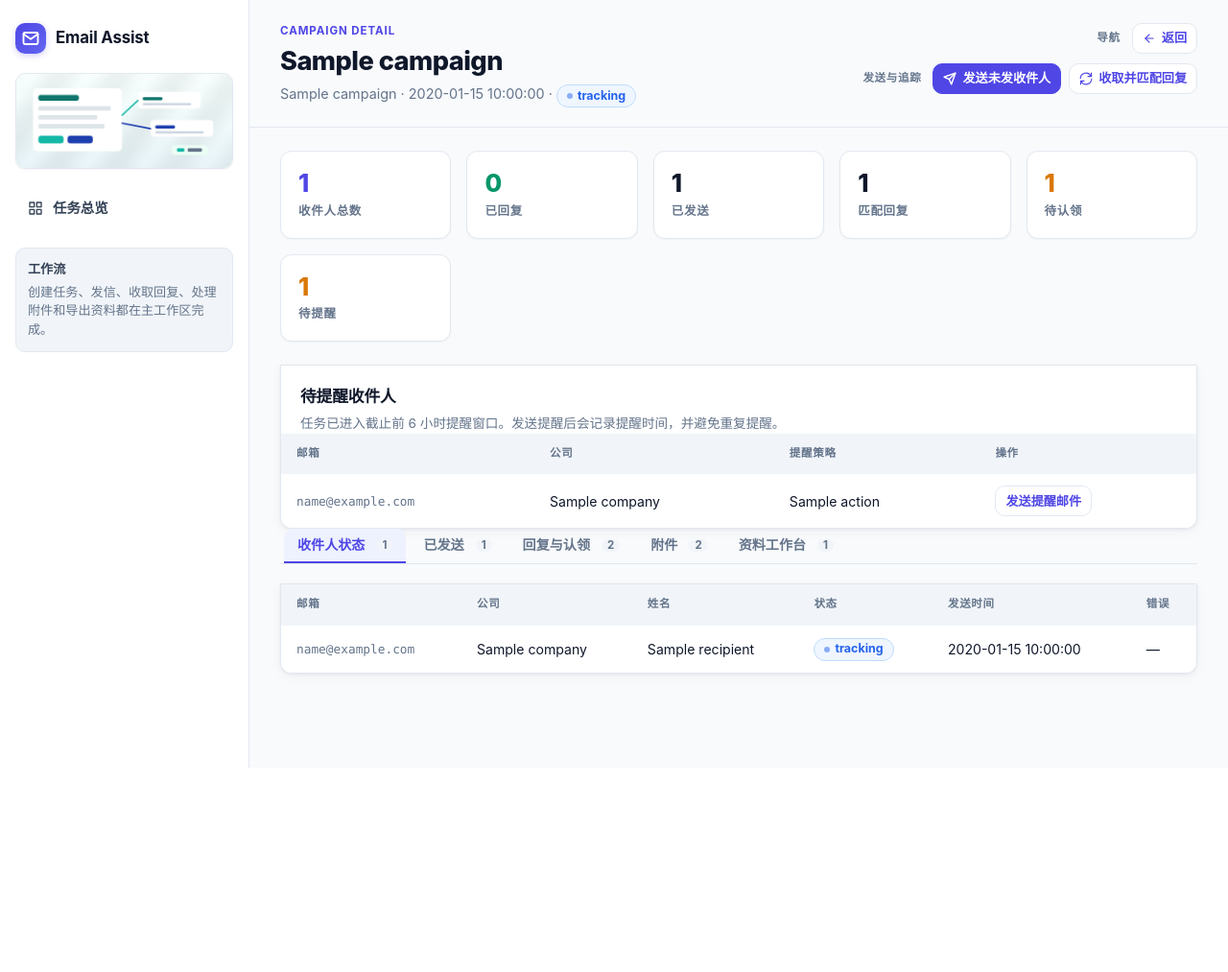
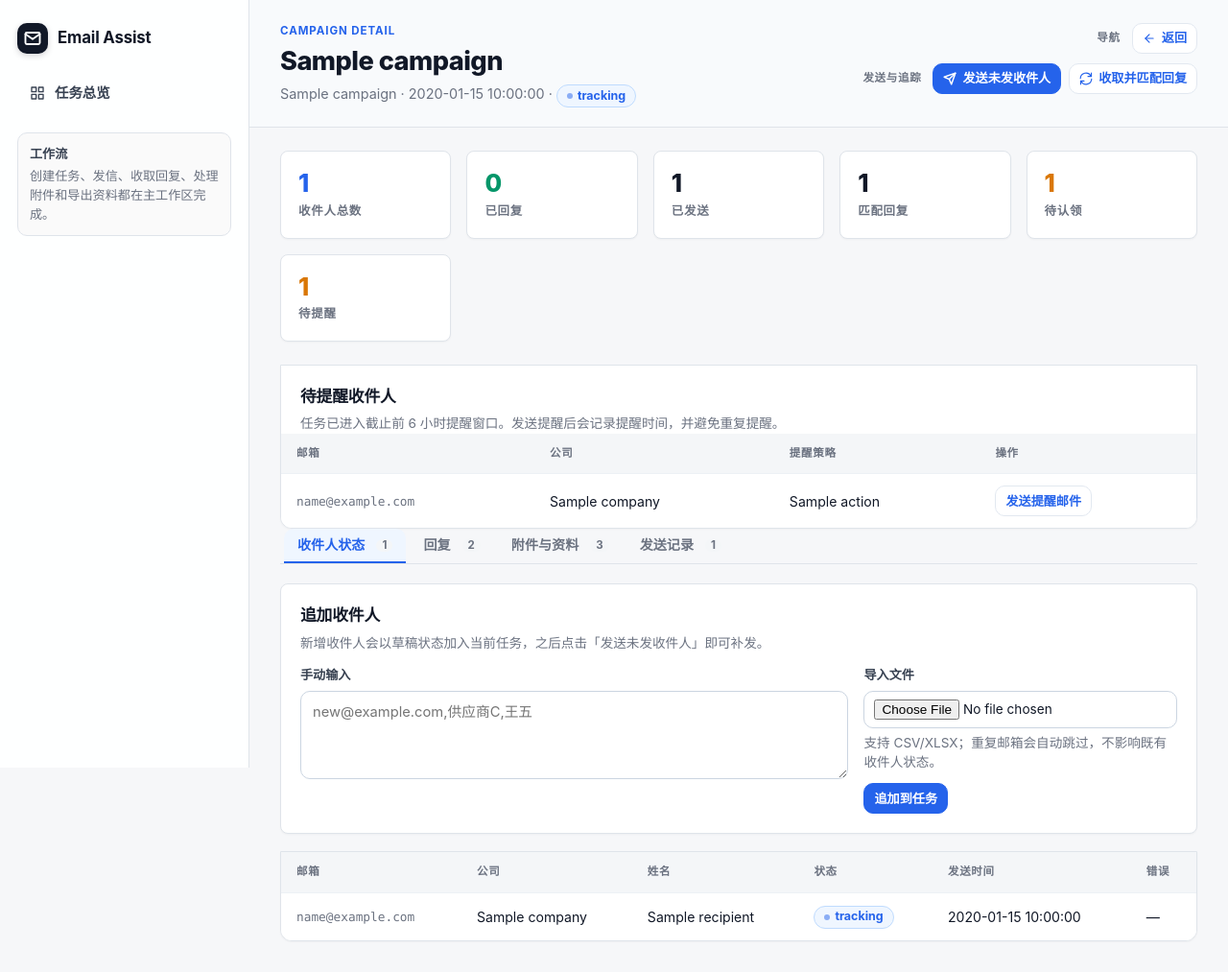
Before and after one commit to HowieWangHe/email-assist, a FastAPI app: template app/templates/campaign_detail.html in a window 1280 px wide. Shown: the whole page at 96% size. Before the commit the page ends 800 px from the top, so only its background shows below. Run offline with FastAPI, Linux system fonts and the light colour scheme; the template is opened without the code that fills it: most values are stand-ins (such as "Sample title", 1, 10 or a date in 2020).

Commit message:
improve local file workflow and recipients

```diff
--- a/app/static/app.css
+++ b/app/static/app.css
@@ -1,15 +1,15 @@
 :root {
-  --bg: #f8fafc;
+  --bg: #f6f7f9;
   --panel: #ffffff;
-  --panel-strong: #f1f5f9;
-  --line: #e2e8f0;
-  --line-light: #f1f5f9;
-  --text: #0f172a;
-  --text-secondary: #334155;
-  --muted: #64748b;
-  --primary: #4f46e5;
-  --primary-strong: #4338ca;
-  --primary-soft: #eef2ff;
+  --panel-strong: #f4f6f8;
+  --line: #dfe4ea;
+  --line-light: #edf1f5;
+  --text: #111827;
+  --text-secondary: #374151;
+  --muted: #6b7280;
+  --primary: #2563eb;
+  --primary-strong: #1d4ed8;
+  --primary-soft: #eff6ff;
   --blue: #2563eb;
   --blue-soft: #eff6ff;
   --danger: #dc2626;
@@ -18,9 +18,9 @@
   --success-soft: #ecfdf5;
   --warning: #d97706;
   --warning-soft: #fffbeb;
-  --shadow-sm: 0 1px 2px rgba(15, 23, 42, .04);
-  --shadow: 0 1px 3px rgba(15, 23, 42, .06), 0 4px 12px rgba(15, 23, 42, .04);
-  --shadow-lg: 0 4px 6px rgba(15, 23, 42, .03), 0 12px 24px rgba(15, 23, 42, .06);
+  --shadow-sm: 0 1px 2px rgba(17, 24, 39, .035);
+  --shadow: 0 1px 3px rgba(17, 24, 39, .055), 0 10px 24px rgba(17, 24, 39, .045);
+  --shadow-lg: 0 12px 32px rgba(17, 24, 39, .12);
   --radius-sm: 6px;
   --radius: 10px;
   --radius-lg: 12px;
@@ -54,9 +54,9 @@ a:hover { color: var(--primary-strong); }
 
 /* Sidebar */
 .side-rail {
-  padding: 24px 16px;
+  padding: 24px 18px;
   border-right: 1px solid var(--line);
-  background: var(--panel);
+  background: rgba(255, 255, 255, .9);
   display: flex;
   flex-direction: column;
   gap: 20px;
@@ -82,8 +82,8 @@ a:hover { color: var(--primary-strong); }
   place-items: center;
   border-radius: var(--radius);
   color: #fff;
-  background: linear-gradient(135deg, var(--primary) 0%, #6366f1 100%);
-  box-shadow: 0 2px 6px rgba(79, 70, 229, .25);
+  background: var(--text);
+  box-shadow: 0 2px 6px rgba(17, 24, 39, .18);
 }
 
 .side-visual {
@@ -97,7 +97,7 @@ a:hover { color: var(--primary-strong); }
   padding: 12px;
   border: 1px solid var(--line);
   border-radius: var(--radius);
-  background: var(--panel-strong);
+  background: #fafafa;
   color: var(--muted);
   font-size: .82rem;
   line-height: 1.5;
@@ -143,7 +143,7 @@ a:hover { color: var(--primary-strong); }
 /* Content */
 .content {
   padding: 32px;
-  max-width: 1280px;
+  max-width: 1360px;
 }
 
 .page-header {
@@ -221,13 +221,14 @@ h2 {
 .panel {
   background: var(--panel);
   border: 1px solid var(--line);
-  border-radius: var(--radius-lg);
-  box-shadow: var(--shadow);
-  transition: box-shadow .2s ease, transform .2s ease;
+  border-radius: 8px;
+  box-shadow: var(--shadow-sm);
+  transition: border-color .2s ease, box-shadow .2s ease;
 }
 
 .panel:hover {
-  box-shadow: var(--shadow-lg);
+  border-color: #cbd5e1;
+  box-shadow: var(--shadow);
 }
 
 .panel-pad { padding: 20px; }
@@ -592,6 +593,19 @@ code {
   object-fit: contain;
 }
 
+.preview-table {
+  width: 100%;
+  border-collapse: collapse;
+  font-size: .86rem;
+}
+
+.preview-table th,
+.preview-table td {
+  padding: 9px 10px;
+  border-bottom: 1px solid var(--line-light);
+  text-align: left;
+}
+
 @keyframes modal-in {
   from { opacity: 0; transform: scale(.96); }
   to { opacity: 1; transform: scale(1); }
@@ -675,7 +689,7 @@ code {
 .stat-card {
   background: var(--panel);
   border: 1px solid var(--line);
-  border-radius: var(--radius-lg);
+  border-radius: 8px;
   padding: 18px;
   box-shadow: var(--shadow-sm);
   transition: box-shadow .2s ease, transform .2s ease;
@@ -683,7 +697,6 @@ code {
 
 .stat-card:hover {
   box-shadow: var(--shadow);
-  transform: translateY(-1px);
 }
 
 .stat-value {
@@ -773,6 +786,30 @@ code {
   gap: 6px;
 }
 
+.compact-form-panel {
+  margin-bottom: 18px;
+}
+
+.inline-head {
+  padding: 0;
+  margin-bottom: 14px;
+}
+
+.append-grid {
+  display: grid;
+  grid-template-columns: minmax(0, 1.4fr) minmax(240px, .8fr);
+  gap: 16px;
+  align-items: start;
+}
+
+.append-grid textarea {
+  min-height: 92px;
+}
+
+.data-workbench {
+  margin-top: 20px;
+}
+
 .workflow-grid {
   display: grid;
   grid-template-columns: repeat(3, minmax(0, 1fr));
@@ -782,7 +819,7 @@ code {
 
 .workflow-step {
   border: 1px solid var(--line);
-  border-radius: var(--radius);
+  border-radius: 8px;
   background: #fff;
   padding: 16px;
   display: grid;
@@ -840,6 +877,7 @@ code {
   .detail-actions { align-items: stretch; }
   .action-group { justify-content: flex-start; }
   .grid-3, .form-grid { grid-template-columns: 1fr; }
+  .append-grid { grid-template-columns: 1fr; }
   .content { padding: 20px; }
   .page-header { flex-direction: column; }
   .sticky-header { margin: -20px -20px 20px; padding: 20px; }
--- a/app/templates/_layout.html
+++ b/app/templates/_layout.html
@@ -4,7 +4,7 @@
     <meta charset="utf-8">
     <meta name="viewport" content="width=device-width, initial-scale=1">
     <title>{% block title %}Email Assist{% endblock %}</title>
-    <link rel="stylesheet" href="/static/app.css">
+    <link rel="stylesheet" href="/static/app.css?v=20260507">
     {% block extra_head %}{% endblock %}
   </head>
   <body>
@@ -43,7 +43,7 @@
       </div>
     </div>
 
-    <script src="/static/app.js"></script>
+    <script src="/static/app.js?v=20260507"></script>
     {% block extra_script %}{% endblock %}
   </body>
 </html>
--- a/app/templates/_sidebar.html
+++ b/app/templates/_sidebar.html
@@ -5,7 +5,6 @@
     </span>
     <span>Email Assist</span>
   </div>
-  <img class="side-visual" src="/static/mail-workflow.png" alt="邮件调研流程示意图">
   <nav class="nav-list">
     <a class="nav-link" href="/" data-nav="/">
       <svg width="16" height="16" viewBox="0 0 24 24" fill="none" stroke="currentColor" stroke-width="2" stroke-linecap="round" stroke-linejoin="round"><rect x="3" y="3" width="7" height="7"/><rect x="14" y="3" width="7" height="7"/><rect x="14" y="14" width="7" height="7"/><rect x="3" y="14" width="7" height="7"/></svg>
--- a/app/templates/campaign_detail.html
+++ b/app/templates/campaign_detail.html
@@ -103,13 +103,35 @@
       收件人状态
       <span style="margin-left:6px;padding:1px 6px;border-radius:999px;background:var(--panel-strong);font-size:.72rem;color:var(--muted)">{{ recipients | length }}</span>
     </button>
-    <button class="tab" data-tab="sent">已发送 <span style="margin-left:6px;padding:1px 6px;border-radius:999px;background:var(--panel-strong);font-size:.72rem;color:var(--muted)">{{ sent_messages | length }}</span></button>
-    <button class="tab" data-tab="replies">回复与认领 <span style="margin-left:6px;padding:1px 6px;border-radius:999px;background:var(--panel-strong);font-size:.72rem;color:var(--muted)">{{ received_messages | length + review_messages | length }}</span></button>
-    <button class="tab" data-tab="attachments">附件 <span style="margin-left:6px;padding:1px 6px;border-radius:999px;background:var(--panel-strong);font-size:.72rem;color:var(--muted)">{{ attachments | length + received_attachments | length }}</span></button>
-    <button class="tab" data-tab="workspace">资料工作台 <span style="margin-left:6px;padding:1px 6px;border-radius:999px;background:var(--panel-strong);font-size:.72rem;color:var(--muted)">{{ extraction_records | length }}</span></button>
+    <button class="tab" data-tab="replies">回复 <span style="margin-left:6px;padding:1px 6px;border-radius:999px;background:var(--panel-strong);font-size:.72rem;color:var(--muted)">{{ received_messages | length + review_messages | length }}</span></button>
+    <button class="tab" data-tab="attachments">附件与资料 <span style="margin-left:6px;padding:1px 6px;border-radius:999px;background:var(--panel-strong);font-size:.72rem;color:var(--muted)">{{ (attachments | length) + (received_attachments | length) + (extraction_records | length) }}</span></button>
+    <button class="tab" data-tab="sent">发送记录 <span style="margin-left:6px;padding:1px 6px;border-radius:999px;background:var(--panel-strong);font-size:.72rem;color:var(--muted)">{{ sent_messages | length }}</span></button>
   </div>
 
   <div class="tab-panel is-active" data-tab-panel="recipients">
+    {% if campaign.status != "archived" %}
+    <section class="panel panel-pad compact-form-panel">
+      <div class="section-head inline-head">
+        <div>
+          <h2>追加收件人</h2>
+          <p class="hint">新增收件人会以草稿状态加入当前任务，之后点击「发送未发收件人」即可补发。</p>
+        </div>
+      </div>
+      <form id="append-recipients-form" method="post" action="/campaigns/{{ campaign.id }}/recipients" enctype="multipart/form-data" class="append-grid">
+        <div>
+          <label for="append-recipients-text">手动输入</label>
+          <textarea id="append-recipients-text" name="recipients_text" placeholder="new@example.com,供应商C,王五"></textarea>
+        </div>
+        <div>
+          <label for="append-recipients-file">导入文件</label>
+          <input id="append-recipients-file" name="recipients_file" type="file" accept=".csv,.xlsx,text/csv,application/vnd.openxmlformats-officedocument.spreadsheetml.sheet">
+          <p class="hint">支持 CSV/XLSX；重复邮箱会自动跳过，不影响既有收件人状态。</p>
+          <button type="submit" class="small" style="margin-top:12px">追加到任务</button>
+        </div>
+      </form>
+    </section>
+    {% endif %}
+
     <section class="panel table-wrap">
       <table>
         <thead>
@@ -176,7 +198,7 @@
             <td>
               <div class="file-actions">
                 <button class="secondary small preview-message" type="button" data-message-id="{{ message.id }}">预览正文</button>
-                <button class="secondary small reveal-message" type="button" data-message-id="{{ message.id }}">访达</button>
+                <button class="secondary small open-message" type="button" data-message-id="{{ message.id }}">本地打开</button>
               </div>
             </td>
           </tr>
@@ -235,9 +257,8 @@
             <td><span class="status-pill" style="font-size:.72rem">{{ attachment.content_type }}</span></td>
             <td>
               <div class="file-actions">
-                <button class="secondary small preview-file" type="button" data-preview-url="/api/campaigns/{{ campaign.id }}/campaign-attachments/{{ attachment.id }}/preview" data-download-url="/api/campaigns/{{ campaign.id }}/campaign-attachments/{{ attachment.id }}/download" data-title="{{ attachment.filename }}">预览</button>
-                <a class="button secondary small" href="/api/campaigns/{{ campaign.id }}/campaign-attachments/{{ attachment.id }}/download">下载</a>
-                <button class="secondary small reveal-file" type="button" data-reveal-url="/api/campaigns/{{ campaign.id }}/campaign-attachments/{{ attachment.id }}/reveal">访达</button>
+                <button class="secondary small preview-file" type="button" data-preview-url="/api/campaigns/{{ campaign.id }}/campaign-attachments/{{ attachment.id }}/preview" data-view-url="/api/campaigns/{{ campaign.id }}/campaign-attachments/{{ attachment.id }}/view" data-title="{{ attachment.filename }}">预览</button>
+                <button class="secondary small open-file" type="button" data-open-url="/api/campaigns/{{ campaign.id }}/campaign-attachments/{{ attachment.id }}/open">本地打开</button>
               </div>
             </td>
           </tr>
@@ -263,9 +284,8 @@
             <td><span class="status-pill" style="font-size:.72rem">{{ attachment.content_type }}</span></td>
             <td>
               <div class="file-actions">
-                <button class="secondary small preview-file" type="button" data-preview-url="/api/campaigns/{{ campaign.id }}/received-attachments/{{ attachment.id }}/preview" data-download-url="/api/campaigns/{{ campaign.id }}/received-attachments/{{ attachment.id }}/download" data-title="{{ attachment.filename }}">预览</button>
-                <a class="button secondary small" href="/api/campaigns/{{ campaign.id }}/received-attachments/{{ attachment.id }}/download">下载</a>
-                <button class="secondary small reveal-file" type="button" data-reveal-url="/api/campaigns/{{ campaign.id }}/received-attachments/{{ attachment.id }}/reveal">访达</button>
+                <button class="secondary small preview-file" type="button" data-preview-url="/api/campaigns/{{ campaign.id }}/received-attachments/{{ attachment.id }}/preview" data-view-url="/api/campaigns/{{ campaign.id }}/received-attachments/{{ attachment.id }}/view" data-title="{{ attachment.filename }}">预览</button>
+                <button class="secondary small open-file" type="button" data-open-url="/api/campaigns/{{ campaign.id }}/received-attachments/{{ attachment.id }}/open">本地打开</button>
               </div>
             </td>
           </tr>
@@ -279,18 +299,16 @@
         </tbody>
       </table>
     </section>
-  </div>
 
-  <div class="tab-panel" data-tab-panel="workspace">
-    <section class="panel">
+    <section class="panel data-workbench">
       <div class="section-head">
         <h2>资料工作台</h2>
-        <p class="hint">处理对象是已匹配回复中的附件。先用本地规则解析结构化文件，再按需调用 AI 识别图片、PDF、Word 等附件，最后导出 Excel 汇总和 ZIP 资料包。</p>
+        <p class="hint">围绕回复附件做三件事：读取结构化数据、识别复杂附件、生成后续处理资料包。</p>
       </div>
       <div class="workflow-grid">
         <div class="workflow-step">
-          <p class="workflow-step-title">1. 附件解析</p>
-          <p class="workflow-step-desc">对象：全部回复附件。CSV、XLSX、TXT、MD 会在本地读取；不支持的文件会标记为待 AI。</p>
+          <p class="workflow-step-title">解析附件</p>
+          <p class="workflow-step-desc">本地读取 CSV、XLSX、TXT、MD；其他格式会进入待识别状态。</p>
           {% if campaign.status != "archived" %}
           <button id="process-button" type="button" class="secondary small">解析所有回复附件</button>
           {% else %}
@@ -298,8 +316,8 @@
           {% endif %}
         </div>
         <div class="workflow-step">
-          <p class="workflow-step-title">2. AI 识别</p>
-          <p class="workflow-step-desc">对象：需要图像理解或复杂文档读取的附件。会调用你在设置页配置的 AI API。</p>
+          <p class="workflow-step-title">AI 识别</p>
+          <p class="workflow-step-desc">处理图片、PDF、Word 等复杂附件，会调用你配置的 AI API。</p>
           {% if campaign.status != "archived" %}
           <button id="ai-process-button" type="button" class="secondary small">AI 识别待处理附件</button>
           {% else %}
@@ -307,8 +325,8 @@
           {% endif %}
         </div>
         <div class="workflow-step">
-          <p class="workflow-step-title">3. 业务导出</p>
-          <p class="workflow-step-desc">生成 Excel 汇总表，并把已匹配的回复正文与附件打包为 ZIP，供后续分析和归档。</p>
+          <p class="workflow-step-title">导出资料</p>
+          <p class="workflow-step-desc">生成 Excel 汇总表和 ZIP 包，包含已匹配回复正文与附件。</p>
           <button id="export-button" type="button" class="secondary small">
             <svg width="14" height="14" viewBox="0 0 24 24" fill="none" stroke="currentColor" stroke-width="2" stroke-linecap="round" stroke-linejoin="round"><path d="M21 15v4a2 2 0 0 1-2 2H5a2 2 0 0 1-2-2v-4"/><polyline points="7 10 12 15 17 10"/><line x1="12" y1="15" x2="12" y2="3"/></svg>
             生成 Excel + ZIP
@@ -486,8 +504,9 @@
           title: button.dataset.title || result.filename || '附件预览',
           text: result.text || '',
           message: result.message || '',
-          url: result.kind === 'browser' ? button.dataset.downloadUrl : '',
-          contentType: result.content_type || ''
+          url: result.kind === 'browser' ? button.dataset.viewUrl : '',
+          contentType: result.content_type || '',
+          rows: result.rows || []
         });
         setLoading(button, false);
       } catch (e) {
@@ -497,18 +516,18 @@
     });
   });
 
-  document.querySelectorAll('.reveal-message').forEach((button) => {
+  document.querySelectorAll('.open-message').forEach((button) => {
     button.addEventListener('click', async () => {
-      setLoading(button, true, '定位中');
+      setLoading(button, true, '打开中');
       try {
-        const response = await fetch(`/api/campaigns/${campaignId}/received-messages/${button.dataset.messageId}/reveal`, { method: 'POST' });
+        const response = await fetch(`/api/campaigns/${campaignId}/received-messages/${button.dataset.messageId}/open`, { method: 'POST' });
         const result = await response.json();
         if (!response.ok) {
-          toast(result.error || '无法定位文件', 'error');
+          toast(result.error || '无法打开文件', 'error');
           setLoading(button, false);
           return;
         }
-        toast('已在访达中显示', 'success');
+        toast('已交给本机默认应用打开', 'success');
         setLoading(button, false);
       } catch (e) {
         toast('网络错误', 'error');
@@ -517,18 +536,18 @@
     });
   });
 
-  document.querySelectorAll('.reveal-file').forEach((button) => {
+  document.querySelectorAll('.open-file').forEach((button) => {
     button.addEventListener('click', async () => {
-      setLoading(button, true, '定位中');
+      setLoading(button, true, '打开中');
       try {
-        const response = await fetch(button.dataset.revealUrl, { method: 'POST' });
+        const response = await fetch(button.dataset.openUrl, { method: 'POST' });
         const result = await response.json();
         if (!response.ok) {
-          toast(result.error || '无法定位文件', 'error');
+          toast(result.error || '无法打开文件', 'error');
           setLoading(button, false);
           return;
         }
-        toast('已在访达中显示', 'success');
+        toast('已交给本机默认应用打开', 'success');
         setLoading(button, false);
       } catch (e) {
         toast('网络错误', 'error');
```
Also changed, not shown: app/static/app.js (+22 -7 lines), app/web.py (+157 -4 lines), tests/test_database_api_mail_ai.py (+96 -8 lines), README.md.
